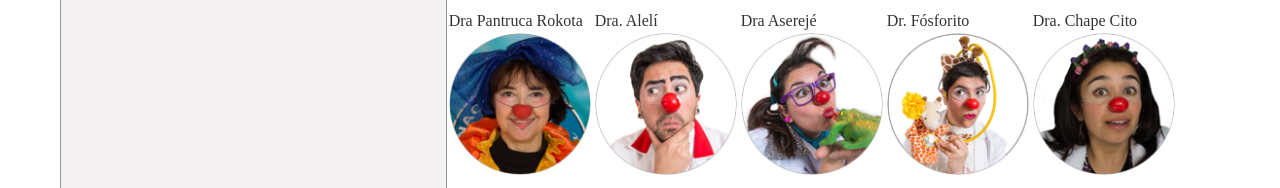
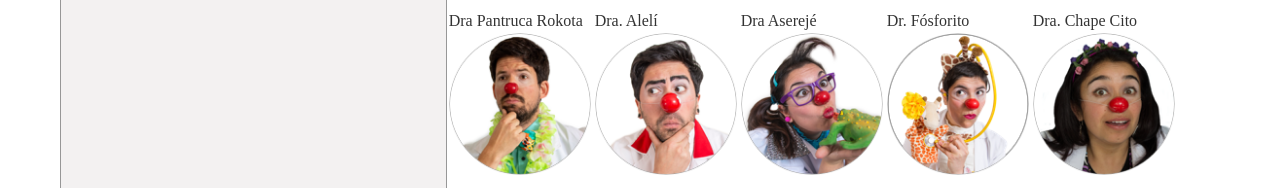
Before and after one commit to Eadancel/sanaclown, a Gatsby site: page / in a window 1280 px wide. Shown: the part 2673-2861 px from the top of the page. Built offline with nearby package versions, Linux system fonts and the light colour scheme; Gatsby itself is replaced by a stand-in of ours; some packages are replaced by stand-ins of ours; a web font is replaced by a local one.

Commit message:
Update Doctores “chureja”

```diff
--- a/doctores/chureja.md
+++ b/doctores/chureja.md
@@ -2,7 +2,7 @@
 path: chureja
 layout: doctor
 nombre: Dr. Chureja
-thumbnail: /assets/monho.png
+thumbnail: /assets/chureja.png
 ---
 Nombre: Matias Irles ivanac
 
```
